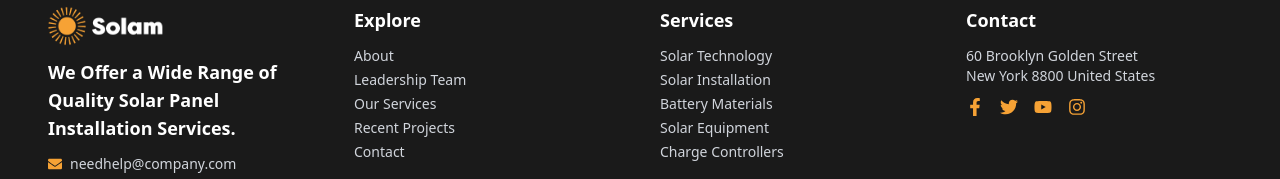
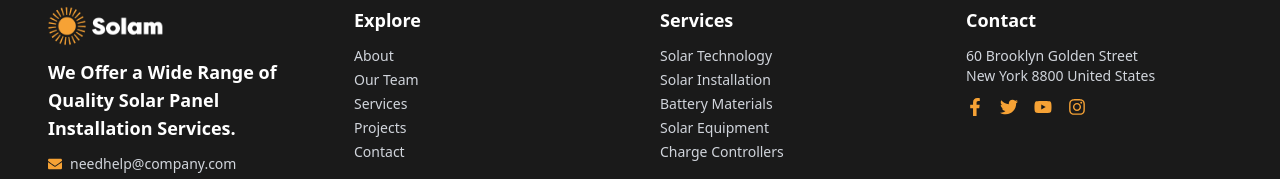
Before and after one commit to iahmadiqbal/solam-solar-panel-installer, a React (Vite) app: page / in a window 1280 px wide. Shown: the part 5371-5550 px from the top of the page. Built offline with nearby package versions, Linux system fonts and the light colour scheme.

Commit message:
changess pages name to real one

```diff
--- a/src/components/footer/index.tsx
+++ b/src/components/footer/index.tsx
@@ -60,17 +60,17 @@ const Footer: React.FC = () => {
               </li>
               <li>
                 <Link to="/ourteam" className="hover:text-[#F6A235]">
-                  Leadership Team
+                  Our Team
                 </Link>
               </li>
               <li>
                 <Link to="/services" className="hover:text-[#F6A235]">
-                  Our Services
+                  Services
                 </Link>
               </li>
               <li>
                 <Link to="/projects" className="hover:text-[#F6A235]">
-                  Recent Projects
+                  Projects
                 </Link>
               </li>
               <li>
```
